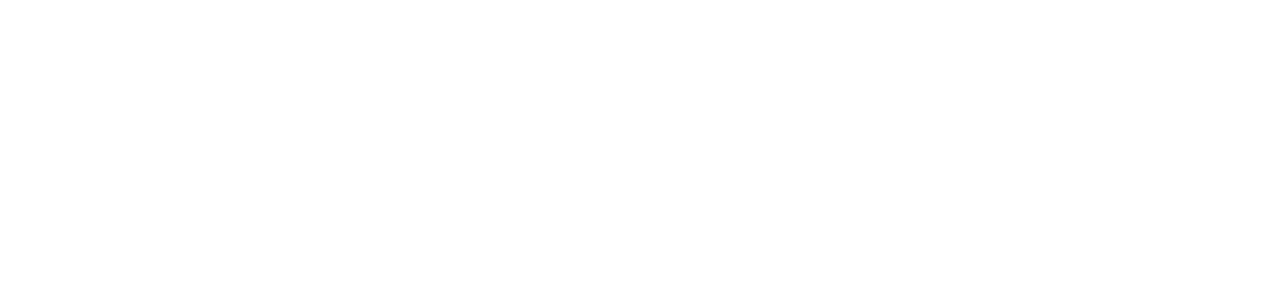
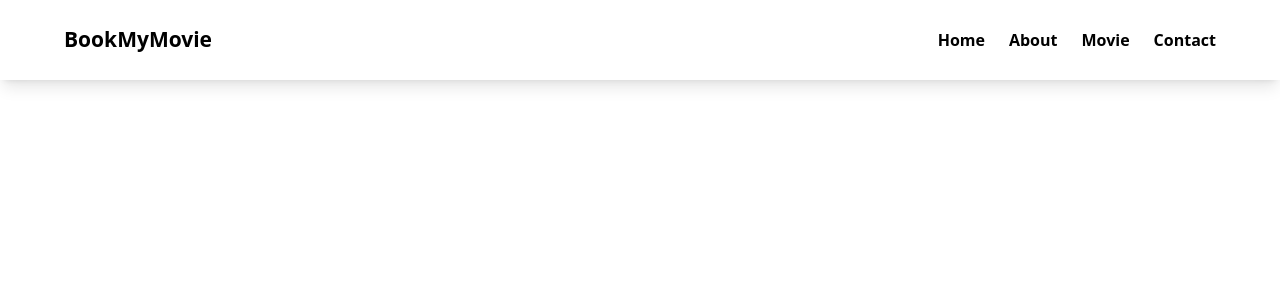
Before and after one commit to javidShabin/bookmyshowcloneFrontent, a React (Vite) app: page / in a window 1280 px wide. Shown: the top 300 px of the page. Built offline with nearby package versions, Linux system fonts and the light colour scheme.

Commit message:
Create header and give style with tailwind css

```diff
--- a/src/routes/Root.jsx
+++ b/src/routes/Root.jsx
@@ -1,9 +1,24 @@
 import React from 'react'
+import { Outlet } from 'react-router-dom'
 
 export default function Root() {
   return (
-    <div>
-
-    </div>
+    <>
+      <header className='shadow-lg flex justify-center py-6 w-full z-[999] bg-white sticky top-0 left-0'>
+        <div className="container w-[90%] flex justify-between items-center">
+            <h1 className="text-[21px] font-bold">BookMyMovie</h1>
+            <nav>
+                <ul className="flex gap-6 font-semibold">
+                    <li><a href="#"></a>Home</li>
+                    <li><a href="#"></a>About</li>
+                    <li><a href="#"></a>Movie</li>
+                    <li><a href="#"></a>Contact</li>
+                </ul>
+            </nav>
+        </div>
+      </header>
+      <Outlet/>
+      <footer></footer>
+    </>
   )
 }
```
